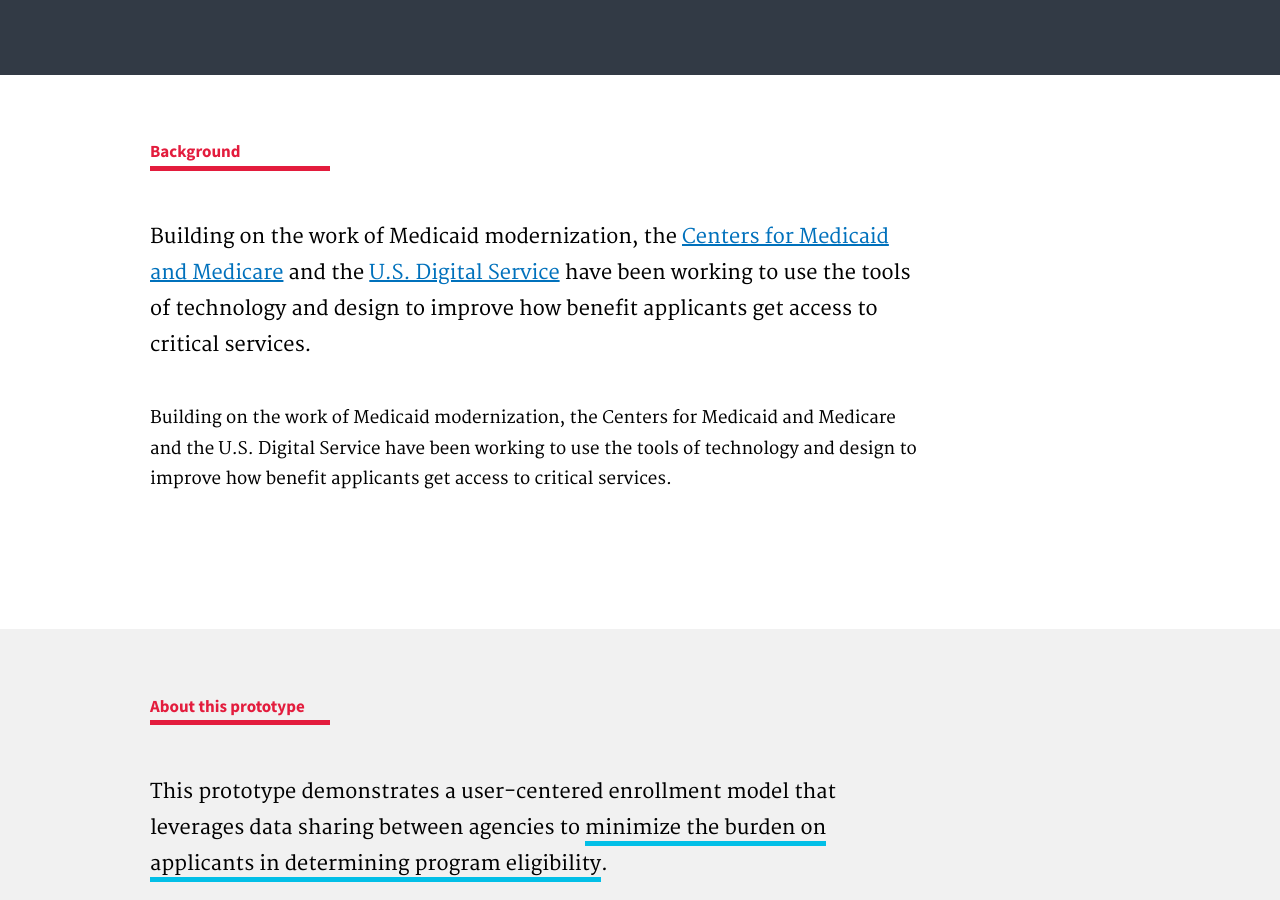
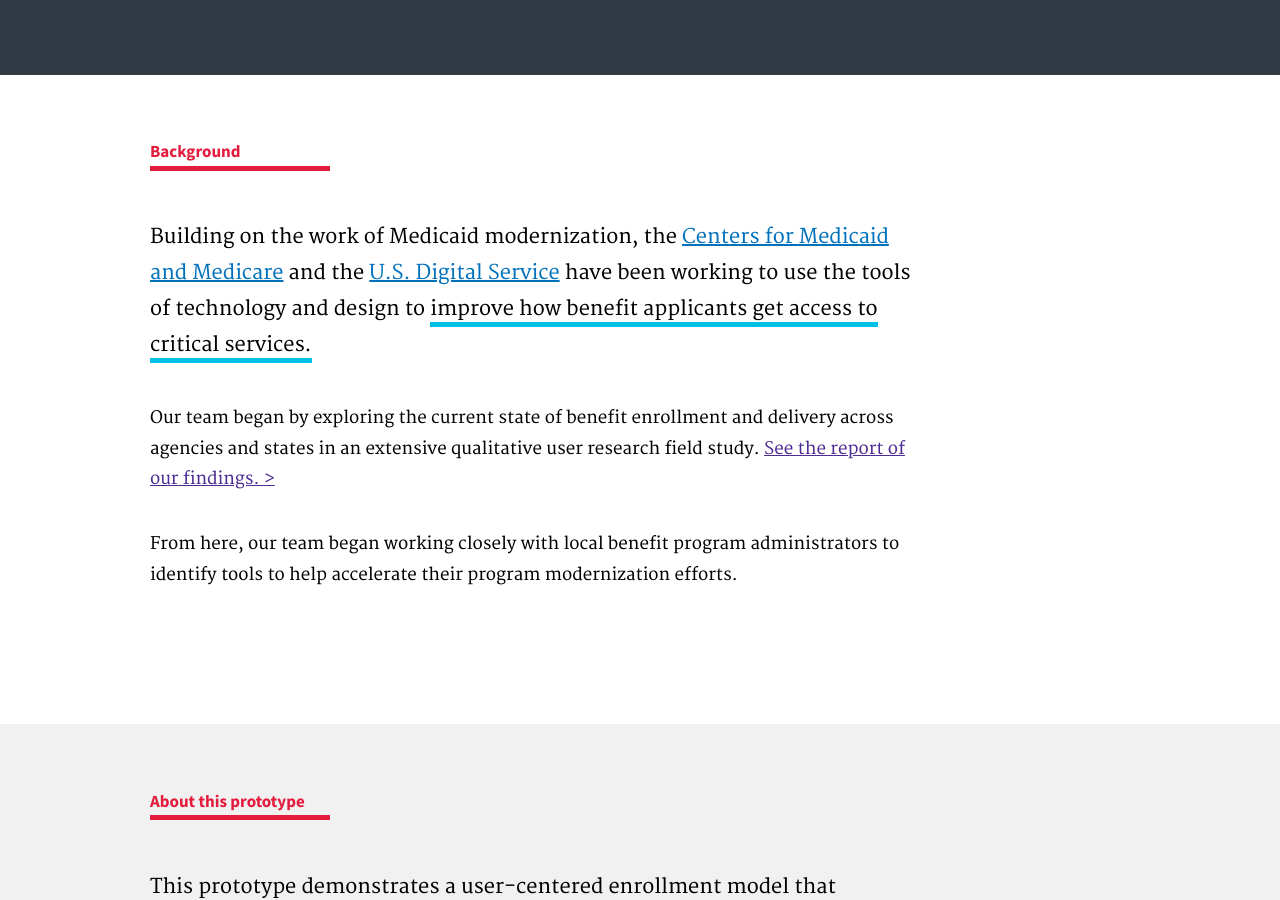
Before and after one commit to usds/benefits-enrollment-prototype, a Jekyll site: the page built from index.html, in a window 1280 px wide and 900 px high, scrolled down 520 px. Built offline with Jekyll 4.4.1, drawn with Linux system fonts in a browser that asks for light colours.

Commit message:
'Background' section content revision

```diff
--- a/index.html
+++ b/index.html
@@ -19,9 +19,11 @@ layout: landing
 	<div class="usa-grid">
 		<h2>Background</h2>
 
-		<p class="usa-font-lead">Building on the work of Medicaid modernization, the <a href="https://www.cms.gov/">Centers for Medicaid and Medicare</a> and the <a href="https://www.usds.gov/">U.S. Digital Service</a> have been working to use the tools of technology and design to improve how benefit applicants get access to critical services.</p>
+		<p class="usa-font-lead">Building on the work of Medicaid modernization, the <a href="https://www.cms.gov/">Centers for Medicaid and Medicare</a> and the <a href="https://www.usds.gov/">U.S. Digital Service</a> have been working to use the tools of technology and design to <strong>improve how benefit applicants get access to critical services.</strong></p>
 
-		<p>Building on the work of Medicaid modernization, the Centers for Medicaid and Medicare and the U.S. Digital Service have been working to use the tools of technology and design to improve how benefit applicants get access to critical services. </p>
+		<p>Our team began by exploring the current state of benefit enrollment and delivery across agencies and states in an extensive qualitative user research field study. <a href="">See the report of our findings. ></a> </p>
+
+		<p>From here, our team began working closely with local benefit program administrators to identify tools to help accelerate their program modernization efforts. </p>
 	</div>
 </section>
 
```
